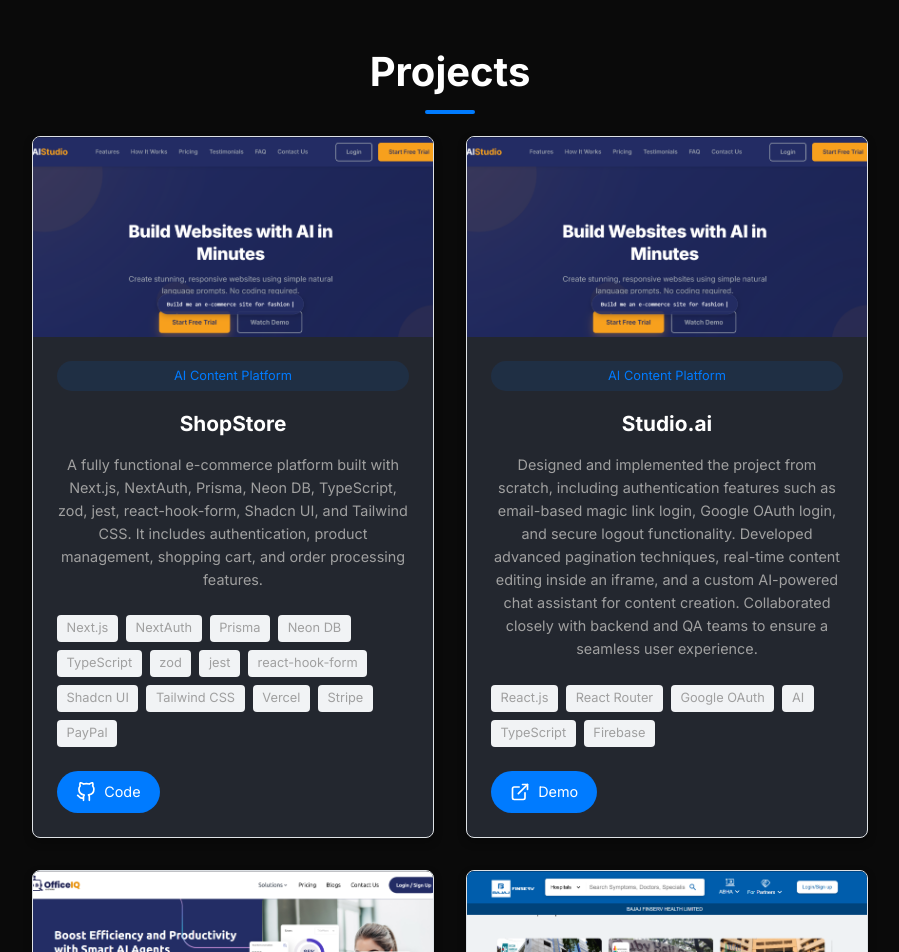
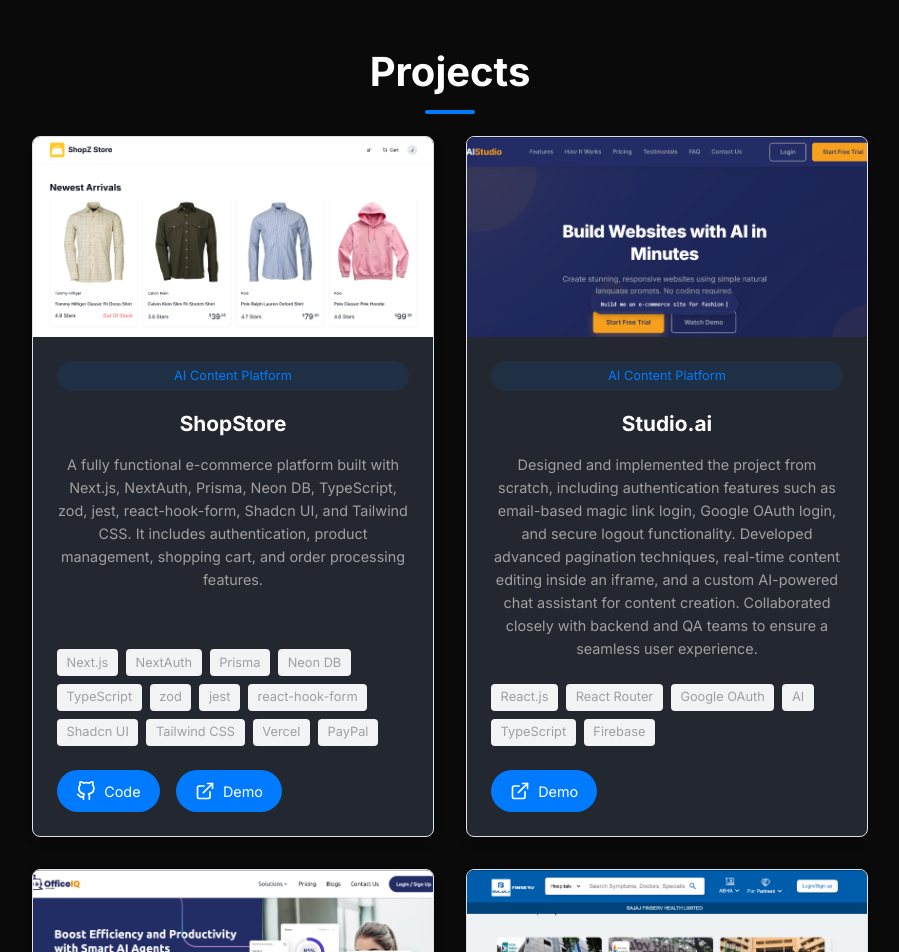
Before and after one commit to rohitkandpal03/portfolio, a React (Vite) app: page / in a window 1280 px wide. Shown: the part 3400-4352 px from the top of the page, without its empty margins (190-1089 px from the left). Built offline with nearby package versions, Linux system fonts and the light colour scheme.

Commit message:
updated shopz store image

```diff
--- a/src/components/Projects/Projects.tsx
+++ b/src/components/Projects/Projects.tsx
@@ -49,7 +49,8 @@
                     </svg>
                     Code
                   </a>
-                ) : project.demoLink ? (
+                ) :<></>}
+                {project.demoLink ? (
                   <a
                     href={project.demoLink}
                     target="_blank"
@@ -73,7 +74,7 @@
                     </svg>
                     Demo
                   </a>
-                ) : null}
+                ) : <></>}
               </div>
             </div>
           </div>
--- a/src/constants/projects.ts
+++ b/src/constants/projects.ts
@@ -15,7 +15,7 @@
     title: "ShopStore",
     description:
       "A fully functional e-commerce platform built with Next.js, NextAuth, Prisma, Neon DB, TypeScript, zod, jest, react-hook-form, Shadcn UI, and Tailwind CSS. It includes authentication, product management, shopping cart, and order processing features.",
-    image: `${import.meta.env.BASE_URL}docs/studioAi.png`,
+    image: `${import.meta.env.BASE_URL}docs/shopzStore.png`,
     category: "AI Content Platform",
     technologies: [
       "Next.js",
@@ -29,7 +29,6 @@
       "Shadcn UI",
       "Tailwind CSS",
       "Vercel",
-      "Stripe",
       "PayPal"
     ],
     demoLink: "https://shopz-store.vercel.app/",
```
Also changed, not shown: public/docs/shopzStore.png (added), 1 other file (tests, documents, lock files or other folders).
